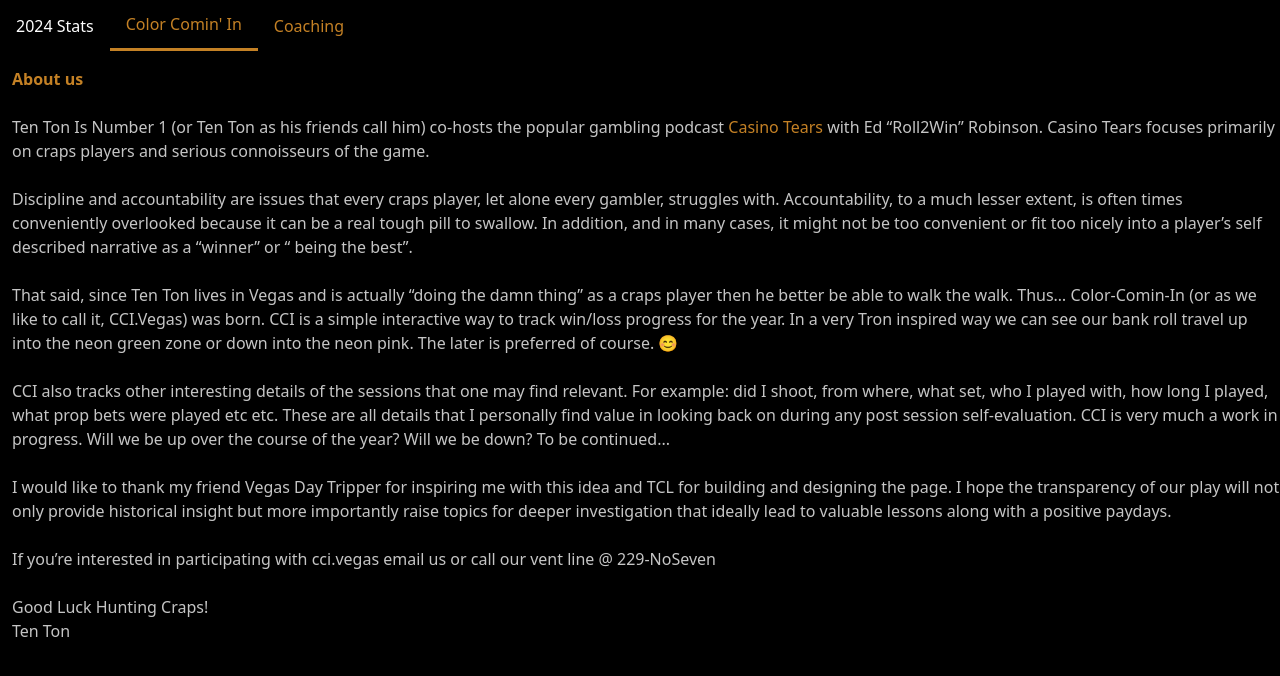
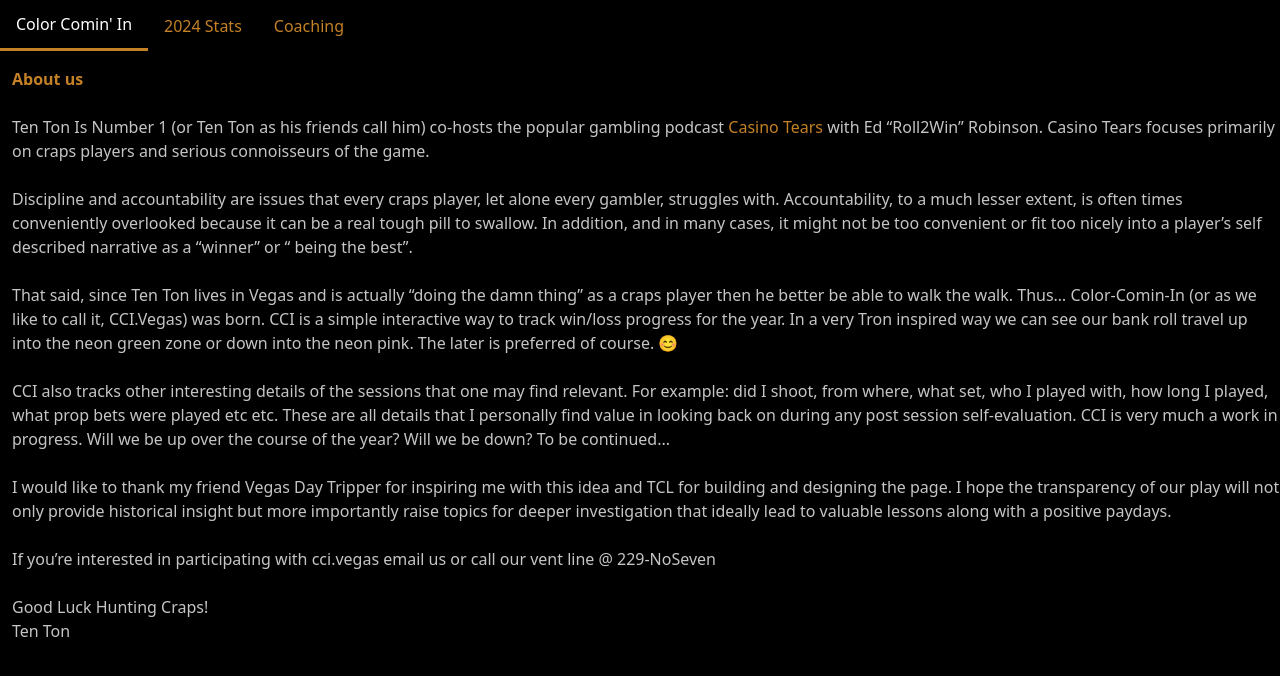
Before and after one commit to TCL735/cci-stats, a React (Create React App) app: page / in a window 1280 px wide. Shown: the top 676 px of the page. Built offline with nearby package versions, Linux system fonts and the light colour scheme.

Commit message:
feat: reorder navigation tabs (#39)

```diff
--- a/src/App.tsx
+++ b/src/App.tsx
@@ -52,6 +52,16 @@ export const App = () => {
         <Tabs.List className="flex flex-row flex-wrap justify-start border-b-0">
           <Tabs.Tab
             className={`px-4 py-3 hover:text-white ${
+              activeTab === TABS.COLOR_COMIN_IN
+                ? SELECTED_BORDER_STYLE
+                : "border-black/100"
+            } ${THEME_TEXT_COLOR}`}
+            value={TABS.COLOR_COMIN_IN}
+          >
+            {TABS.COLOR_COMIN_IN}
+          </Tabs.Tab>
+          <Tabs.Tab
+            className={`px-4 py-3 hover:text-white ${
               activeTab === TABS.STATS_2024
                 ? SELECTED_BORDER_STYLE
                 : "border-black/100"
@@ -59,16 +69,6 @@ export const App = () => {
             value={TABS.STATS_2024}
           >
             {TABS.STATS_2024}
-          </Tabs.Tab>
-          <Tabs.Tab
-            className={`px-4 py-3 hover:text-white ${
-              activeTab === TABS.COLOR_COMIN_IN
-                ? SELECTED_BORDER_STYLE
-                : "border-black/100"
-            } ${THEME_TEXT_COLOR}`}
-            value={TABS.COLOR_COMIN_IN}
-          >
-            {TABS.COLOR_COMIN_IN}
           </Tabs.Tab>
           <Tabs.Tab
             className={`px-4 py-3 hover:text-white ${
```
